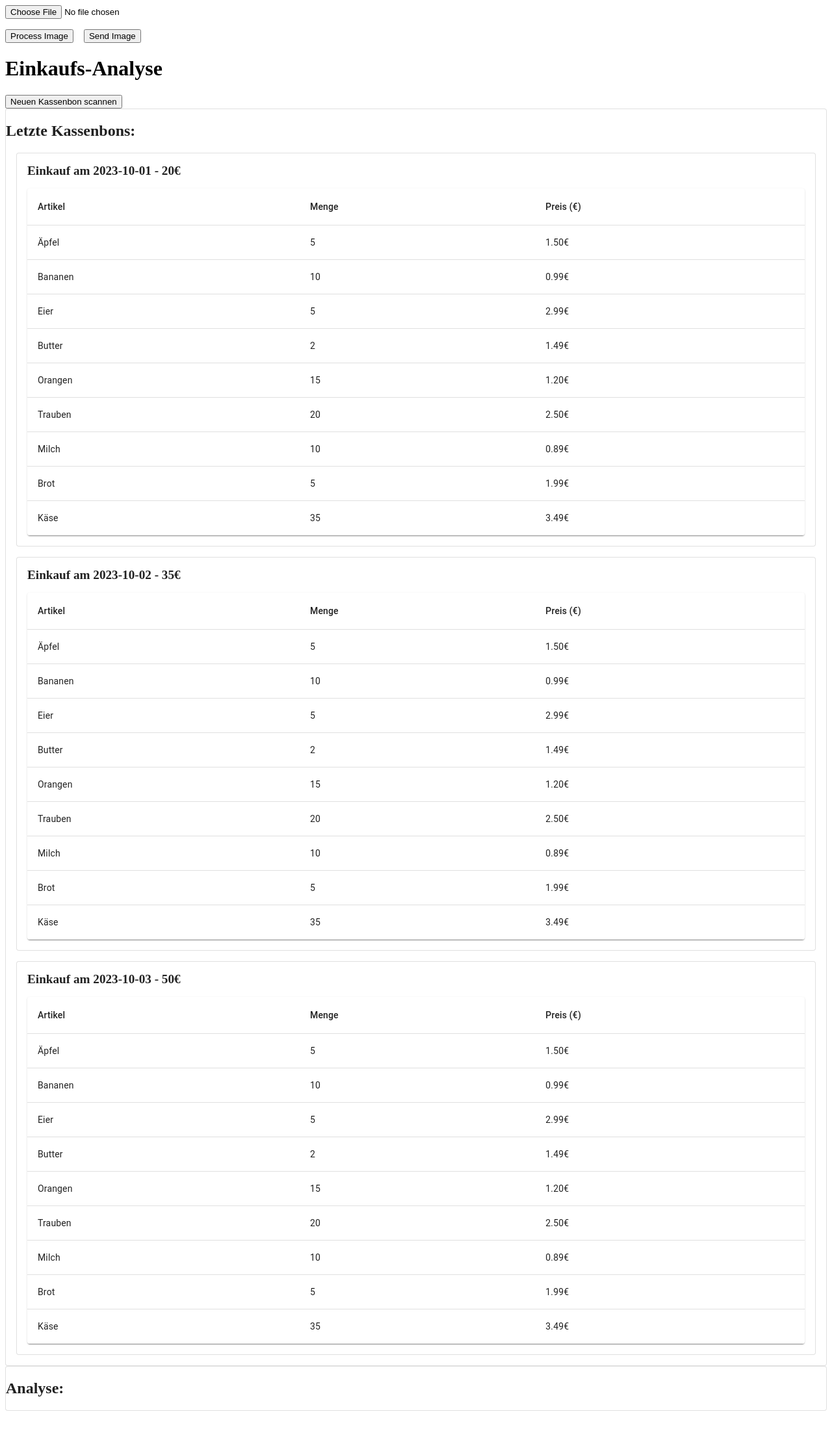
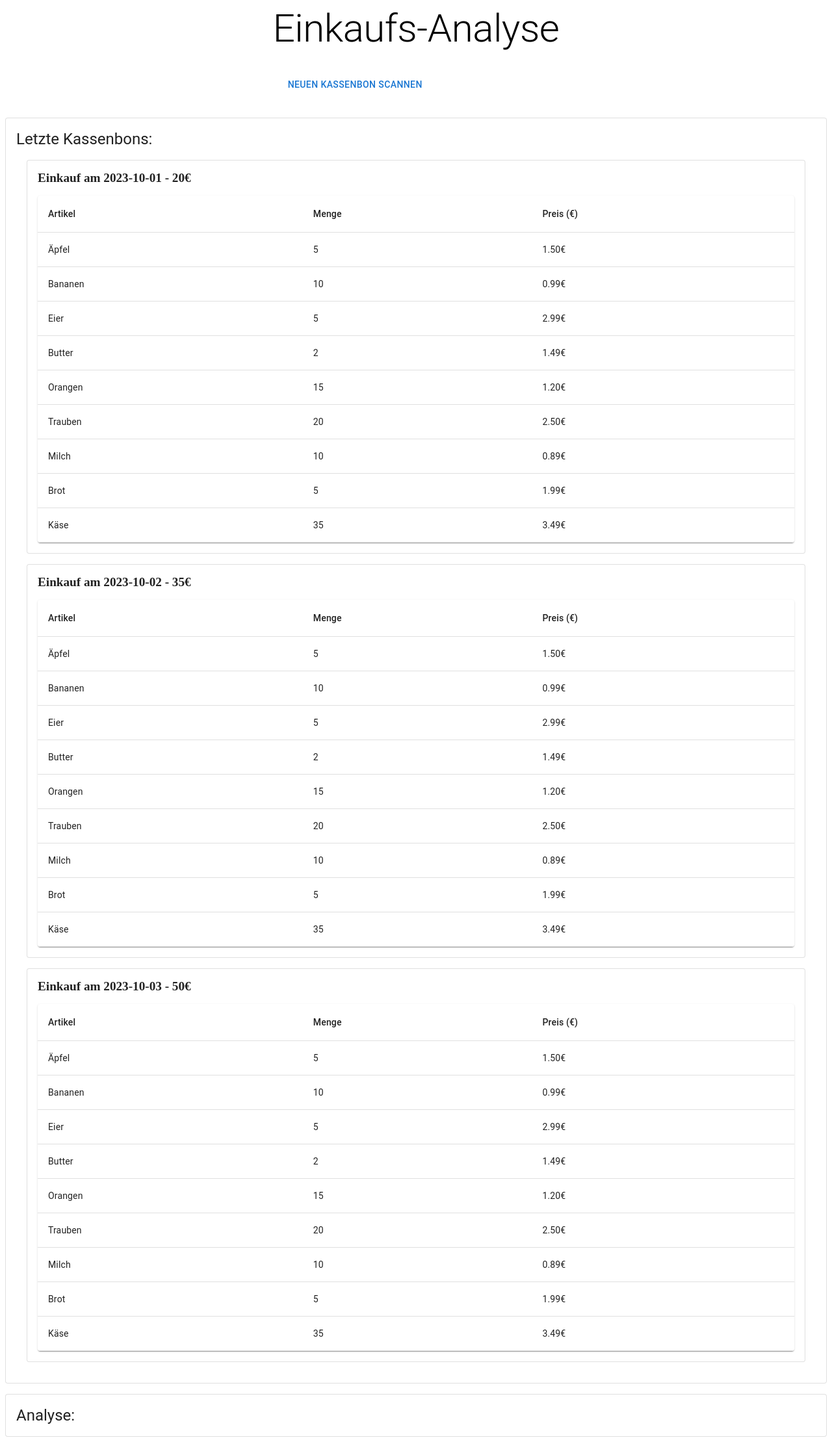
Before and after one commit to max-homeassistant2009/frontend, a React (Vite) app: page / in a window 1280 px wide. Shown: the whole page at 65% size. Before the commit the page ends 2179 px from the top, so only its background shows below. Built offline with nearby package versions, Linux system fonts and the light colour scheme.

Commit message:
feat: enhance App and OCRScanner components with modal functionality and improved layout

```diff
--- a/src/App.tsx
+++ b/src/App.tsx
@@ -1,37 +1,55 @@
 import { useState } from "react";
-import Button from "./components/Button";
-import { Box, Card, Slider } from "@mui/material";
+import { Box, Button, Card, Grid, Slider, Typography } from "@mui/material";
 import { testbackend, testData } from "./data";
 import { CustomTable } from "./components/CustomTable";
 import OCRScanner from "./components/OCRScanner";
 
 function App() {
+  const [modalisOpen, setModalisOpen] = useState(false);
+
   return (
-    <div style={{ margin: 0, padding: 0 }}>
-      <OCRScanner />
     <Box>
-        <h1>Einkaufs-Analyse</h1>
+      <OCRScanner
+        handleClose={() => setModalisOpen(false)}
+        isOpen={modalisOpen}
+      />
+      <Box sx={{ textAlign: "center", mb: 4 }}>
+        <Typography variant="h2" component="h1">
+          Einkaufs-Analyse
+        </Typography>
       </Box>
-      <Button>Neuen Kassenbon scannen</Button>
-      <Card variant="outlined">
-        <Box>
-          <h2>Letzte Kassenbons:</h2>
-        </Box>
+      <Grid container spacing={2} justifyContent="center">
+        <Grid size={{ xs: 12, sm: 6, md: 4 }}>
+          <Button onClick={() => setModalisOpen(true)}>
+            Neuen Kassenbon scannen
+          </Button>
+        </Grid>
+      </Grid>
+      <Grid container spacing={2} sx={{ mt: 4 }}>
+        <Grid size={{ xs: 12 }}>
+          <Card variant="outlined" sx={{ p: 2 }}>
+            <Typography variant="h5" component="h2" sx={{ mb: 2 }}>
+              Letzte Kassenbons:
+            </Typography>
             {testbackend.map((receipt) => (
               <Card variant="outlined" sx={{ m: 2, p: 2 }} key={receipt.id}>
-            <div key={receipt.id}>
                 <Box sx={{ mb: 2, fontWeight: "bold", fontSize: "1.2em" }}>
                   Einkauf am {receipt.date} - {receipt.amount}€
                 </Box>
                 <CustomTable data={testbackend} />
-            </div>
               </Card>
             ))}
           </Card>
-      <Card variant="outlined">
-        <h2>Analyse:</h2>
+        </Grid>
+        <Grid size={{ xs: 12 }}>
+          <Card variant="outlined" sx={{ p: 2 }}>
+            <Typography variant="h5" component="h2">
+              Analyse:
+            </Typography>
           </Card>
-    </div>
+        </Grid>
+      </Grid>
+    </Box>
   );
 }
 
--- a/src/components/Button.tsx
+++ /dev/null
@@ -1,9 +0,0 @@
-interface ButtonProps {
-    children?: React.ReactNode;
-}
-
-const Button = ({children}: ButtonProps) => {
-    return <button>{children === undefined ? "Test" : children }</button>;
-}
-
-export default Button;
--- a/src/components/OCRScanner.tsx
+++ b/src/components/OCRScanner.tsx
@@ -1,10 +1,16 @@
 import { type ChangeEvent, useState } from "react";
-import scanDocument from "./scanDocument.ts";
+import scanDocument from "./scanDocument";
+import { Box, Modal, Typography } from "@mui/material";
+
+interface Props {
+  handleClose: () => void;
+  isOpen: boolean;
+}
 
 /**
  * Component: Runs OCR on an uploaded image.
  */
-const OCRScanner = () => {
+const OCRScanner = ({ handleClose, isOpen }: Props) => {
   const [image, setImage] = useState<string | null>(null);
   const [scanResult, setScanResult] = useState<string>();
   const [response, setResponse] = useState<string>();
@@ -43,8 +49,42 @@ const OCRScanner = () => {
     setResponse(data);
   };
 
+  const style = {
+    position: "absolute",
+    top: "50%",
+    left: "50%",
+    transform: "translate(-50%, -50%)",
+    width: { xs: "95%", sm: 450 }, // Increased width for mobile
+    bgcolor: "background.paper",
+    border: "2px solid #000",
+    boxShadow: 24,
+    pt: 3,
+    px: { xs: 3, sm: 5 }, // Increased padding for mobile
+    pb: 4,
+  };
+
   return (
-    <div className="p-4 flex flex-col items-center justify-center m-10">
+    <Modal
+      open={isOpen}
+      onClose={handleClose}
+      aria-labelledby="modal-modal-title"
+      aria-describedby="modal-modal-description"
+    >
+      <Box sx={{ ...style, p: 2 }}>
+        <Typography
+          id="modal-modal-title"
+          variant="h6"
+          component="h2"
+          sx={{ fontSize: { xs: "2rem", sm: "1.75rem" } }} // Increased font size for mobile and larger screens
+        >
+          Zur Einkaufsliste hinzufügen
+        </Typography>
+        <Typography
+          id="modal-modal-description"
+          sx={{ mt: 2, fontSize: { xs: "1.75rem", sm: "1.5rem" } }} // Increased font size for mobile and larger screens
+        >
+          Füge dein Bild hier ein
+        </Typography>
         <input
           type="file"
           accept="image/*"
@@ -80,7 +120,8 @@ const OCRScanner = () => {
             <p>{JSON.stringify(scanResult, null, 2)}</p>
           </div>
         )}
-    </div>
+      </Box>
+    </Modal>
   );
 };
 
```
Lines whose indentation alone changed are shown as unchanged.
